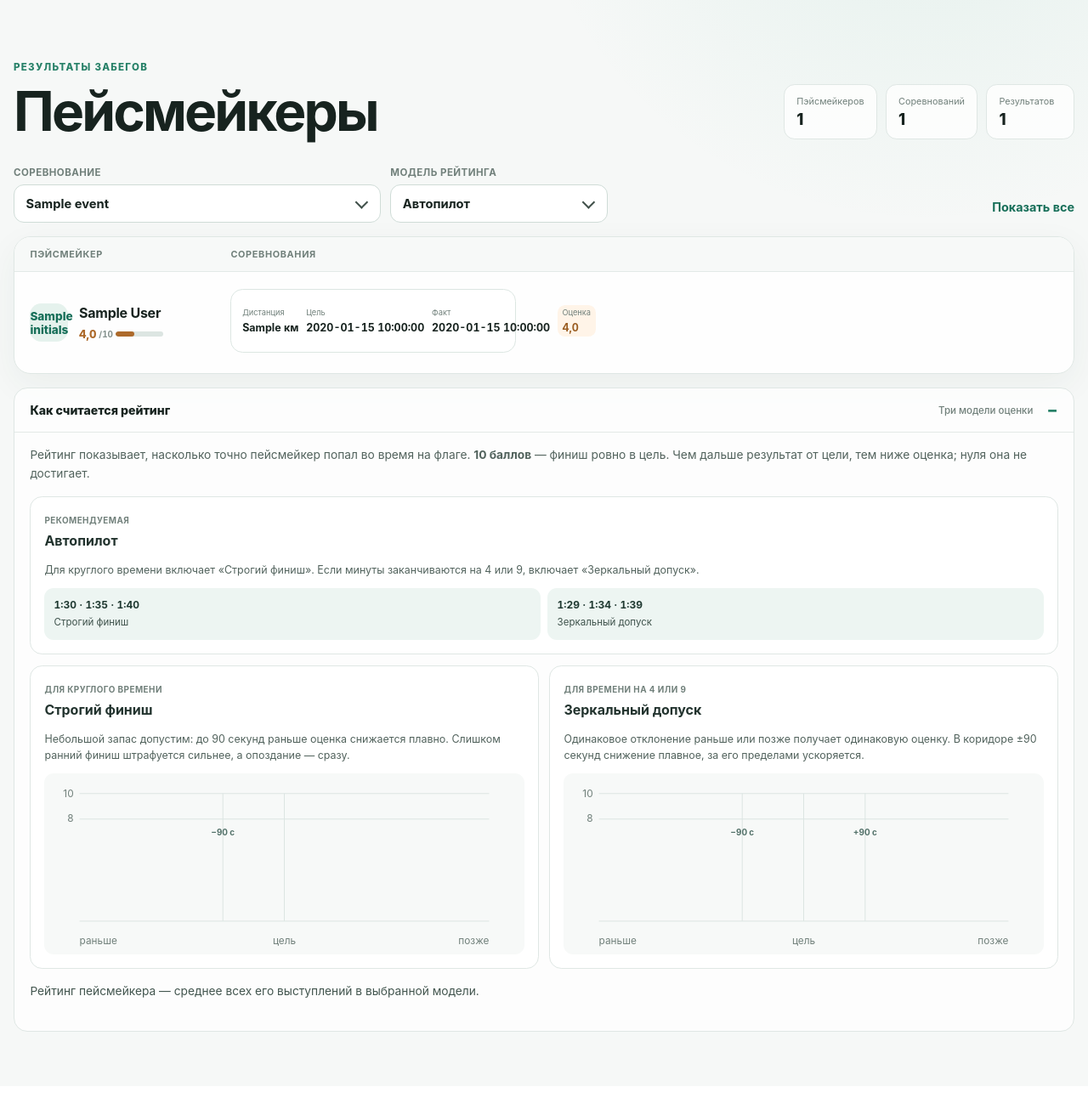
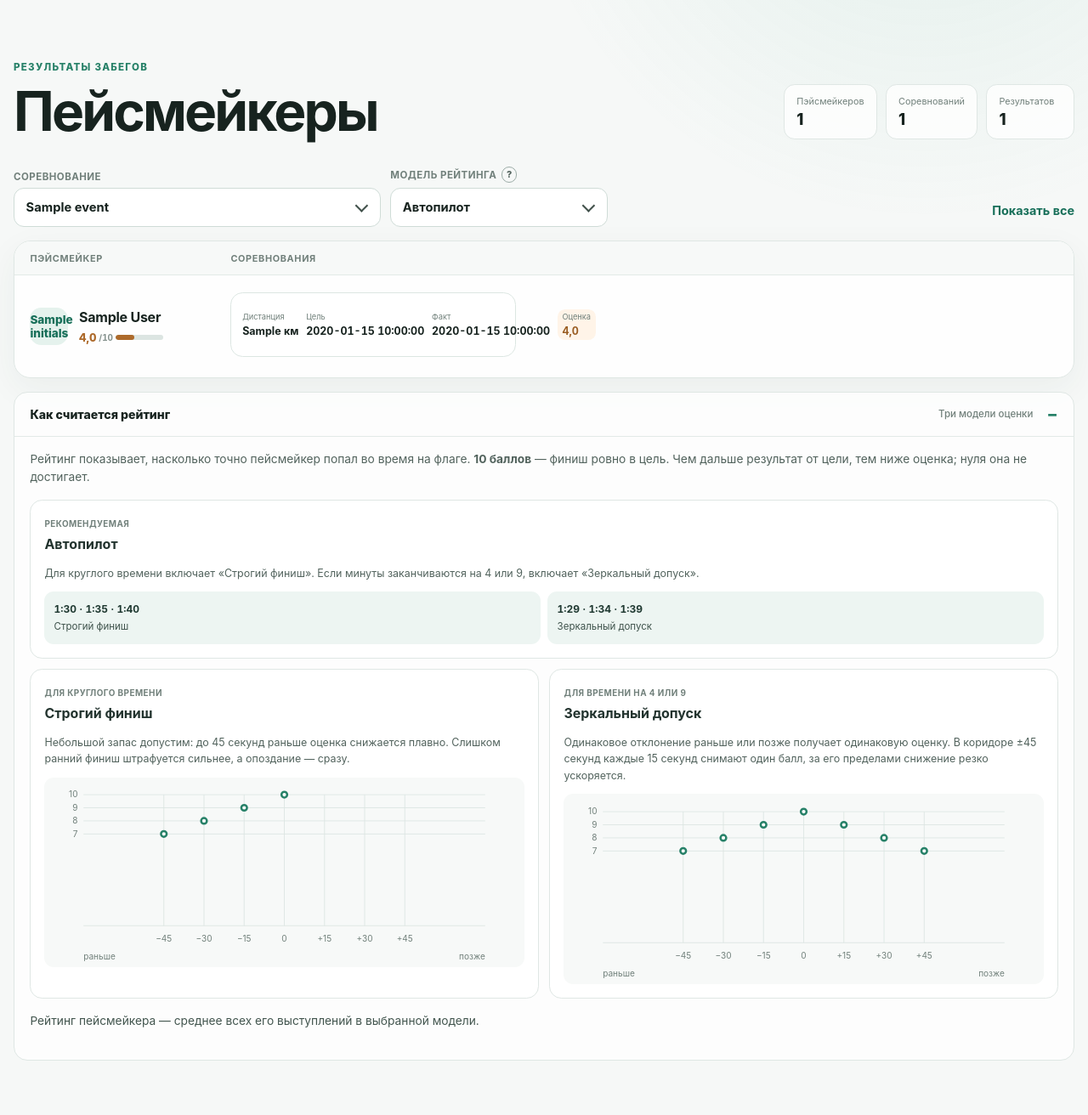
Before and after one commit to Zhigalov/pacemaker-registry, a FastAPI app: template src/pacemaker_registry/templates/index.html in a window 1280 px wide, after a click that opens the changed part. Shown: the part 80-1392 px from the top of the page at 85% size. Before the commit the page ends 1294 px from the top, so only its background shows below. Run offline with FastAPI, Linux system fonts and the light colour scheme; the template is opened without the code that fills it: most values are stand-ins (such as "Sample title", 1, 10 or a date in 2020); some libraries are stand-ins or nearby versions.

Commit message:
Make rating charts interactive

```diff
--- a/src/pacemaker_registry/main.py
+++ b/src/pacemaker_registry/main.py
@@ -35,10 +35,10 @@ TARGET_TIME_PATTERN = re.compile(r"^[0-9]{1,2}:[0-5][0-9]$")
 
 def _rating_chart_points(rating_mode: str) -> str:
     points = []
-    for difference in range(-300, 301, 15):
+    for difference in range(-75, 76, 3):
         rating = calculate_rating_for_difference(difference, rating_mode)
-        x = 36 + (difference + 300) / 600 * 488
-        y = 18 + (10 - rating) / 10 * 152
+        x = 48 + (difference + 75) / 150 * 564
+        y = 18 + (10 - rating) / 10 * 184
         points.append(f"{x:.1f},{y:.1f}")
     return " ".join(points)
 
--- a/src/pacemaker_registry/static/registry.js
+++ b/src/pacemaker_registry/static/registry.js
@@ -1,9 +1,99 @@
 const cards = document.querySelectorAll(".result-summary");
 const registryFilters = document.querySelectorAll("[data-registry-filter]");
+const ratingHelp = document.querySelector("[data-rating-help]");
+const ratingMethodology = document.querySelector("#rating-methodology");
+const ratingCharts = document.querySelectorAll("[data-rating-chart]");
 let activePopover = null;
 
 registryFilters.forEach((filter) => {
   filter.addEventListener("change", () => filter.form?.requestSubmit());
+});
+
+ratingHelp?.addEventListener("click", () => {
+  if (!ratingMethodology) return;
+  ratingMethodology.open = true;
+  const reduceMotion = window.matchMedia("(prefers-reduced-motion: reduce)").matches;
+  ratingMethodology.scrollIntoView({
+    behavior: reduceMotion ? "auto" : "smooth",
+    block: "start",
+  });
+});
+
+function calculateChartRating(difference, mode) {
+  if (mode === "symmetric") {
+    const absoluteDifference = Math.abs(difference);
+    if (absoluteDifference <= 45) return 10 - absoluteDifference / 15;
+    return 7 * Math.exp(-(absoluteDifference - 45) / 30);
+  }
+  if (difference < -45) return 7 * Math.exp((difference + 45) / 30);
+  if (difference <= 0) return 10 + difference / 15;
+  return 10 * Math.exp(-difference / 30);
+}
+
+function formatDifference(difference) {
+  if (difference === 0) return "ровно";
+  return `${difference > 0 ? "+" : "−"}${Math.abs(difference)} с`;
+}
+
+ratingCharts.forEach((chart) => {
+  const svg = chart.querySelector(".rating-chart-svg");
+  const cursor = chart.querySelector("[data-rating-chart-cursor]");
+  const cursorLine = cursor?.querySelector("line");
+  const cursorPoint = cursor?.querySelector("circle");
+  const tooltip = chart.querySelector("[data-rating-chart-tooltip]");
+  const time = chart.querySelector("[data-rating-chart-time]");
+  const score = chart.querySelector("[data-rating-chart-score]");
+  if (!svg || !cursor || !cursorLine || !cursorPoint || !tooltip || !time || !score) return;
+
+  let selectedDifference = 0;
+
+  const showRating = (difference) => {
+    selectedDifference = Math.max(-75, Math.min(75, Math.round(difference)));
+    const rating = calculateChartRating(selectedDifference, chart.dataset.ratingMode);
+    const x = 48 + (selectedDifference + 75) / 150 * 564;
+    const y = 18 + (10 - rating) / 10 * 184;
+
+    cursorLine.setAttribute("x1", x);
+    cursorLine.setAttribute("x2", x);
+    cursorPoint.setAttribute("cx", x);
+    cursorPoint.setAttribute("cy", y);
+    tooltip.style.left = `${x / 6.6}%`;
+    tooltip.style.top = `${y / 2.6}%`;
+    tooltip.classList.toggle("rating-chart-tooltip--below", y < 62);
+    tooltip.hidden = false;
+    time.textContent = formatDifference(selectedDifference);
+    score.textContent = `${rating.toFixed(1).replace(".", ",")} балла`;
+    chart.classList.add("rating-chart--active");
+    svg.setAttribute(
+      "aria-label",
+      `${formatDifference(selectedDifference)}, ${rating.toFixed(1)} балла`,
+    );
+  };
+
+  const showRatingFromPointer = (event) => {
+    const bounds = svg.getBoundingClientRect();
+    const svgX = (event.clientX - bounds.left) / bounds.width * 660;
+    showRating((svgX - 48) / 564 * 150 - 75);
+  };
+
+  const hideRating = () => {
+    tooltip.hidden = true;
+    chart.classList.remove("rating-chart--active");
+  };
+
+  svg.addEventListener("pointerenter", showRatingFromPointer);
+  svg.addEventListener("pointermove", showRatingFromPointer);
+  svg.addEventListener("pointerdown", showRatingFromPointer);
+  svg.addEventListener("pointerleave", (event) => {
+    if (event.pointerType === "mouse") hideRating();
+  });
+  svg.addEventListener("focus", () => showRating(selectedDifference));
+  svg.addEventListener("blur", hideRating);
+  svg.addEventListener("keydown", (event) => {
+    if (!["ArrowLeft", "ArrowRight"].includes(event.key)) return;
+    event.preventDefault();
+    showRating(selectedDifference + (event.key === "ArrowRight" ? 1 : -1));
+  });
 });
 
 function hidePopover(popover) {
--- a/src/pacemaker_registry/static/styles.css
+++ b/src/pacemaker_registry/static/styles.css
@@ -652,12 +652,42 @@ tbody tr:hover { background: #fbfcfc; }
   gap: 0.4rem;
 }
 
-.registry-filter-field > label {
+.registry-filter-field label {
   color: #71807b;
   font-size: 0.72rem;
   font-weight: 720;
   letter-spacing: 0.04em;
   text-transform: uppercase;
+}
+
+.registry-filter-label {
+  display: flex;
+  align-items: center;
+  gap: 0.35rem;
+}
+
+.rating-help {
+  display: grid;
+  width: 1.15rem;
+  height: 1.15rem;
+  padding: 0;
+  border: 1px solid #9caca7;
+  border-radius: 50%;
+  background: transparent;
+  color: #53645e;
+  font: inherit;
+  font-size: 0.68rem;
+  font-weight: 800;
+  line-height: 1;
+  place-items: center;
+  cursor: pointer;
+}
+
+.rating-help:hover,
+.rating-help:focus-visible {
+  border-color: #278168;
+  color: #176f59;
+  outline: none;
 }
 
 .registry-filter-select {
@@ -1007,6 +1037,7 @@ tbody tr:hover { background: #fbfcfc; }
 }
 
 .rating-methodology {
+  scroll-margin-top: 1rem;
   margin-top: 1rem;
   border: 1px solid #dfe7e4;
   border-radius: 1rem;
@@ -1137,6 +1168,7 @@ tbody tr:hover { background: #fbfcfc; }
 }
 
 .rating-chart {
+  position: relative;
   padding: 0.35rem 0.35rem 0;
   border-radius: 0.7rem;
   background: #f7f9f8;
@@ -1147,6 +1179,13 @@ tbody tr:hover { background: #fbfcfc; }
   width: 100%;
   height: auto;
   overflow: visible;
+  border-radius: 0.55rem;
+  outline: none;
+  touch-action: pan-y;
+}
+
+.rating-chart svg:focus-visible {
+  box-shadow: 0 0 0 0.2rem rgba(39, 129, 104, 0.2);
 }
 
 .rating-chart text {
@@ -1159,6 +1198,7 @@ tbody tr:hover { background: #fbfcfc; }
   fill: none;
   stroke: #dce5e2;
   stroke-width: 1;
+  pointer-events: none;
 }
 
 .rating-chart-line {
@@ -1167,12 +1207,77 @@ tbody tr:hover { background: #fbfcfc; }
   stroke-linecap: round;
   stroke-linejoin: round;
   stroke-width: 4;
+  pointer-events: none;
 }
 
-.rating-chart-note {
-  fill: #527169 !important;
-  font-size: 10px !important;
-  font-weight: 700;
+.rating-chart-axis {
+  pointer-events: none;
+}
+
+.rating-chart-key-points circle {
+  fill: #fff;
+  stroke: #278168;
+  stroke-width: 3;
+  pointer-events: none;
+}
+
+.rating-chart-cursor {
+  opacity: 0;
+  pointer-events: none;
+  transition: opacity 120ms ease;
+}
+
+.rating-chart--active .rating-chart-cursor {
+  opacity: 1;
+}
+
+.rating-chart-cursor line {
+  stroke: #173c32;
+  stroke-dasharray: 4 4;
+  stroke-width: 1.5;
+}
+
+.rating-chart-cursor circle {
+  fill: #fff;
+  stroke: #173c32;
+  stroke-width: 3;
+}
+
+.rating-chart-hit {
+  fill: transparent;
+  cursor: crosshair;
+  pointer-events: all;
+}
+
+.rating-chart-tooltip {
+  position: absolute;
+  z-index: 2;
+  display: grid;
+  min-width: 5.7rem;
+  padding: 0.4rem 0.55rem;
+  border: 1px solid #b9ccc5;
+  border-radius: 0.55rem;
+  background: rgba(255, 255, 255, 0.96);
+  color: #23483e;
+  box-shadow: 0 0.4rem 1rem rgba(25, 65, 54, 0.13);
+  font-size: 0.65rem;
+  line-height: 1.25;
+  pointer-events: none;
+  transform: translate(-50%, calc(-100% - 0.45rem));
+}
+
+.rating-chart-tooltip[hidden] {
+  display: none;
+}
+
+.rating-chart-tooltip--below {
+  transform: translate(-50%, 0.75rem);
+}
+
+.rating-chart-tooltip strong {
+  color: #173c32;
+  font-size: 0.72rem;
+  font-variant-numeric: tabular-nums;
 }
 
 .rating-example { color: #43564f; }
--- a/src/pacemaker_registry/templates/index.html
+++ b/src/pacemaker_registry/templates/index.html
@@ -52,7 +52,16 @@
               </span>
             </div>
             <div class="registry-filter-field registry-filter-field--rating">
-              <label for="rating-mode-filter">Модель рейтинга</label>
+              <div class="registry-filter-label">
+                <label for="rating-mode-filter">Модель рейтинга</label>
+                <button
+                  class="rating-help"
+                  type="button"
+                  aria-label="Показать, как считается рейтинг"
+                  aria-controls="rating-methodology"
+                  data-rating-help
+                >?</button>
+              </div>
               <span class="registry-filter-select">
                 <select id="rating-mode-filter" name="rating_mode" data-registry-filter>
                   <option value="automatic" {% if registry.rating_mode == "automatic" %}selected{% endif %}>Автопилот</option>
@@ -176,7 +185,7 @@
           {% endfor %}
         </section>
 
-        <details class="rating-methodology">
+        <details class="rating-methodology" id="rating-methodology">
           <summary>
             <span>Как считается рейтинг</span>
             <span class="rating-methodology-hint">Три модели оценки</span>
@@ -215,18 +224,37 @@
                   {% if registry.rating_mode == "strict" %}<span class="rating-model-badge">Выбрана</span>{% endif %}
                 </header>
                 <p>
-                  Небольшой запас допустим: до 90 секунд раньше оценка снижается
+                  Небольшой запас допустим: до 45 секунд раньше оценка снижается
                   плавно. Слишком ранний финиш штрафуется сильнее, а опоздание — сразу.
                 </p>
-                <div class="rating-chart">
-                  <svg viewBox="0 0 560 210" role="img" aria-labelledby="strict-chart-title strict-chart-description">
+                <div class="rating-chart" data-rating-chart data-rating-mode="strict">
+                  <div class="rating-chart-tooltip" data-rating-chart-tooltip hidden>
+                    <strong data-rating-chart-time>ровно</strong>
+                    <span data-rating-chart-score>10,0 балла</span>
+                  </div>
+                  <svg class="rating-chart-svg" viewBox="0 0 660 260" role="img" tabindex="0" aria-labelledby="strict-chart-title strict-chart-description">
                     <title id="strict-chart-title">График модели «Строгий финиш»</title>
-                    <desc id="strict-chart-description">До цели оценка плавно растёт к десяти, после цели резко снижается.</desc>
-                    <path class="rating-chart-grid" d="M36 18H524 M36 48.4H524 M36 170H524 M280 18V170 M206.8 18V170" />
+                    <desc id="strict-chart-description">Интерактивный график от минус 75 до плюс 75 секунд. Наведите указатель, чтобы узнать оценку.</desc>
+                    <path class="rating-chart-grid" d="M48 18H612 M48 36.4H612 M48 54.8H612 M48 73.2H612 M48 202H612 M160.8 18V202 M217.2 18V202 M273.6 18V202 M330 18V202 M386.4 18V202 M442.8 18V202 M499.2 18V202" />
                     <polyline class="rating-chart-line" points="{{ rating_charts.strict }}" />
-                    <text x="36" y="197">раньше</text><text x="280" y="197" text-anchor="middle">цель</text><text x="524" y="197" text-anchor="end">позже</text>
-                    <text x="29" y="22" text-anchor="end">10</text><text x="29" y="52" text-anchor="end">8</text>
-                    <text class="rating-chart-note" x="206.8" y="68" text-anchor="middle">−90 с</text>
+                    <g class="rating-chart-key-points" aria-hidden="true">
+                      <circle cx="160.8" cy="73.2" r="4" /><circle cx="217.2" cy="54.8" r="4" />
+                      <circle cx="273.6" cy="36.4" r="4" /><circle cx="330" cy="18" r="4" />
+                    </g>
+                    <g class="rating-chart-cursor" data-rating-chart-cursor aria-hidden="true">
+                      <line x1="330" x2="330" y1="18" y2="202" />
+                      <circle cx="330" cy="18" r="6" />
+                    </g>
+                    <rect class="rating-chart-hit" x="48" y="18" width="564" height="184" />
+                    <g class="rating-chart-axis" aria-hidden="true">
+                      <text x="40" y="22" text-anchor="end">10</text><text x="40" y="40.4" text-anchor="end">9</text>
+                      <text x="40" y="58.8" text-anchor="end">8</text><text x="40" y="77.2" text-anchor="end">7</text>
+                      <text x="160.8" y="224" text-anchor="middle">−45</text><text x="217.2" y="224" text-anchor="middle">−30</text>
+                      <text x="273.6" y="224" text-anchor="middle">−15</text><text x="330" y="224" text-anchor="middle">0</text>
+                      <text x="386.4" y="224" text-anchor="middle">+15</text><text x="442.8" y="224" text-anchor="middle">+30</text>
+                      <text x="499.2" y="224" text-anchor="middle">+45</text>
+                      <text x="48" y="250">раньше</text><text x="612" y="250" text-anchor="end">позже</text>
+                    </g>
                   </svg>
                 </div>
               </article>
@@ -241,18 +269,39 @@
                 </header>
                 <p>
                   Одинаковое отклонение раньше или позже получает одинаковую оценку.
-                  В коридоре ±90 секунд снижение плавное, за его пределами ускоряется.
+                  В коридоре ±45 секунд каждые 15 секунд снимают один балл,
+                  за его пределами снижение резко ускоряется.
                 </p>
-                <div class="rating-chart">
-                  <svg viewBox="0 0 560 210" role="img" aria-labelledby="symmetric-chart-title symmetric-chart-description">
+                <div class="rating-chart" data-rating-chart data-rating-mode="symmetric">
+                  <div class="rating-chart-tooltip" data-rating-chart-tooltip hidden>
+                    <strong data-rating-chart-time>ровно</strong>
+                    <span data-rating-chart-score>10,0 балла</span>
+                  </div>
+                  <svg class="rating-chart-svg" viewBox="0 0 660 260" role="img" tabindex="0" aria-labelledby="symmetric-chart-title symmetric-chart-description">
                     <title id="symmetric-chart-title">График модели «Зеркальный допуск»</title>
-                    <desc id="symmetric-chart-description">Оценка симметрично растёт к десяти в цели и снижается по обе стороны.</desc>
-                    <path class="rating-chart-grid" d="M36 18H524 M36 48.4H524 M36 170H524 M280 18V170 M206.8 18V170 M353.2 18V170" />
+                    <desc id="symmetric-chart-description">Интерактивный график от минус 75 до плюс 75 секунд. Наведите указатель, чтобы узнать оценку.</desc>
+                    <path class="rating-chart-grid" d="M48 18H612 M48 36.4H612 M48 54.8H612 M48 73.2H612 M48 202H612 M160.8 18V202 M217.2 18V202 M273.6 18V202 M330 18V202 M386.4 18V202 M442.8 18V202 M499.2 18V202" />
                     <polyline class="rating-chart-line" points="{{ rating_charts.symmetric }}" />
-                    <text x="36" y="197">раньше</text><text x="280" y="197" text-anchor="middle">цель</text><text x="524" y="197" text-anchor="end">позже</text>
-                    <text x="29" y="22" text-anchor="end">10</text><text x="29" y="52" text-anchor="end">8</text>
-                    <text class="rating-chart-note" x="206.8" y="68" text-anchor="middle">−90 с</text>
-                    <text class="rating-chart-note" x="353.2" y="68" text-anchor="middle">+90 с</text>
+                    <g class="rating-chart-key-points" aria-hidden="true">
+                      <circle cx="160.8" cy="73.2" r="4" /><circle cx="217.2" cy="54.8" r="4" />
+                      <circle cx="273.6" cy="36.4" r="4" /><circle cx="330" cy="18" r="4" />
+                      <circle cx="386.4" cy="36.4" r="4" /><circle cx="442.8" cy="54.8" r="4" />
+                      <circle cx="499.2" cy="73.2" r="4" />
+                    </g>
+                    <g class="rating-chart-cursor" data-rating-chart-cursor aria-hidden="true">
+                      <line x1="330" x2="330" y1="18" y2="202" />
+                      <circle cx="330" cy="18" r="6" />
+                    </g>
+                    <rect class="rating-chart-hit" x="48" y="18" width="564" height="184" />
+                    <g class="rating-chart-axis" aria-hidden="true">
+                      <text x="40" y="22" text-anchor="end">10</text><text x="40" y="40.4" text-anchor="end">9</text>
+                      <text x="40" y="58.8" text-anchor="end">8</text><text x="40" y="77.2" text-anchor="end">7</text>
+                      <text x="160.8" y="224" text-anchor="middle">−45</text><text x="217.2" y="224" text-anchor="middle">−30</text>
+                      <text x="273.6" y="224" text-anchor="middle">−15</text><text x="330" y="224" text-anchor="middle">0</text>
+                      <text x="386.4" y="224" text-anchor="middle">+15</text><text x="442.8" y="224" text-anchor="middle">+30</text>
+                      <text x="499.2" y="224" text-anchor="middle">+45</text>
+                      <text x="48" y="250">раньше</text><text x="612" y="250" text-anchor="end">позже</text>
+                    </g>
                   </svg>
                 </div>
               </article>
```
Also changed, not shown: src/pacemaker_registry/db.py (+7 -7 lines), tests/test_app.py (+5 -0 lines), tests/test_db.py (+27 -9 lines).
